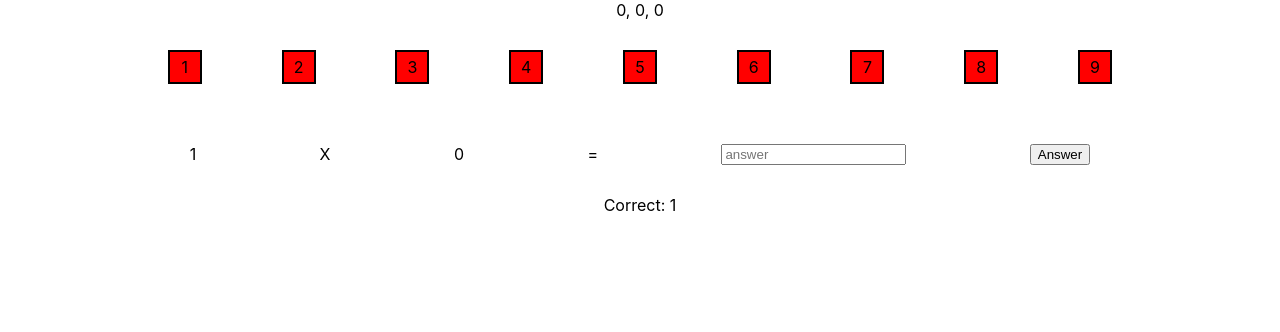
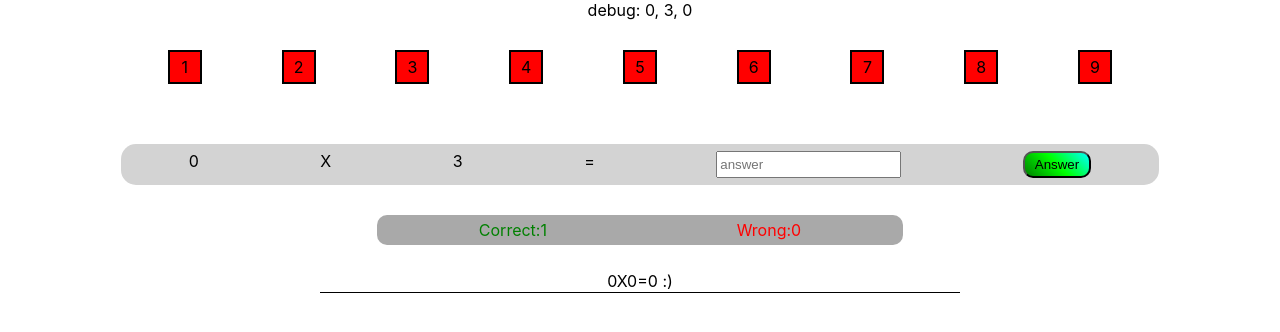
Before and after one commit to CoHogan1/multiplicationTable, a React (Create React App) app: page / in a window 1280 px wide. Both pictures are taken after a click on the button "Answer". Shown: the top 332 px of the page. Built offline with nearby package versions, Linux system fonts and the light colour scheme.

Commit message:
added wrong score, corrected selection not changing back to origional colors

```diff
--- a/src/App.css
+++ b/src/App.css
@@ -32,9 +32,41 @@
 }
 
 .equation{
+    background-color: lightgrey;
+    padding: 7px;
+    border-radius: 15px;
     width: 80%;
     margin: 30px auto;
     display: flex;
     flex-direction: row;
     justify-content: space-around;
 }
+
+button {
+    border-radius: 10px;
+    padding: 4px 10px;
+    background: linear-gradient(45deg, green, lime, cyan);
+}
+
+.scores {
+    margin: auto;
+    width:40%;
+    padding: 5px 7px;
+    border-radius: 10px;
+    display: flex;
+    justify-content: space-around;
+    background-color: darkgrey;
+}
+
+.answerList {
+    margin: 20px auto;
+    padding: 5px;
+    /* border: 3px solid black; */
+    width: 50%;
+
+}
+
+.listItem {
+    padding: 1px;
+    border-bottom: 1px solid black;
+}
--- a/src/App.js
+++ b/src/App.js
@@ -7,16 +7,27 @@ let tables = [1,2,3,4,5,6,7,8,9]
 function App() {
     let [selectedTable, setSelectedtable] = useState(0);
     let [secondNumber, setSecondNumber] = useState(0);
+    let [ansList, setAnsList] = useState([]);
     let [input, setInput] = useState('');
+    let [guess, setGuess] = useState(0);
     let [score, setScore] = useState(0);
-    let [guess, setGuess] = useState(0);
+    let [wrong, setWrong] = useState(0);
+
+
 
 
     // set first number to practice multiplicaiton on
     const select = (e) => {
         console.log("select");
         setSelectedtable(e.target.innerHTML)
-        e.target.className="selected";
+        // select parent element
+        let parent = e.target.parentElement
+        // loop through parent element's children and set all classes
+        for (let i = 0; i < parent.children.length; i++){
+            parent.children[i].className = "table-number"
+        }
+        // change color or selsected class
+        e.target.className = "selected";
         // set second number
         getNum()
     }
@@ -28,12 +39,15 @@ function App() {
         console.log(num, " setting sec num");
     }
 
+    // set anser "guess" in state
     const handleChange = (e) => {
         setInput(e.target.value)
         setGuess(parseInt(e.target.value))
     }
 
+    // check math
     const check = (e) => {
+        // add 5 second delay
         console.log("check");
         let value = selectedTable * secondNumber
         console.log(value, "value", guess, "guess");
@@ -42,16 +56,21 @@ function App() {
             console.log("true");
             setScore(score+=1)
             setInput(input = '');
+            getNum();
+            //console.log([parseInt(selectedTable),"X",secondNumber, "=",guess]);
+            ansList.push([parseInt(selectedTable),"X",secondNumber, "=",guess])
+            setAnsList(ansList)
         } else {
             console.log("false");
-            // clear input
+            setInput(input = '');
+            setWrong(wrong+=1)
         }
     }
 
 
   return (
     <div className="App">
-        <div>{selectedTable}, {secondNumber}, {guess}</div>
+        <div>debug: {selectedTable}, {secondNumber}, {guess}</div>
 
         <div className="table-type">
             {tables.map((a,b) => <div
@@ -62,7 +81,7 @@ function App() {
         </div>
 
         <div className="equation">
-            <div>{selectedTable || 1}</div>
+            <div>{selectedTable}</div>
             <div>X</div>
             <div>{secondNumber}</div>
             <div> = </div>
@@ -73,7 +92,15 @@ function App() {
                 >Answer</button>
         </div>
 
-        <div>Correct: {score}</div>
+        <div className="scores">
+            <div style={{color: "green"}}>Correct:{score}</div>
+            <div style={{color: "red"}}>Wrong:{wrong}</div>
+        </div>
+
+        <div className="answerList">
+            {ansList.map((a,b) => <div key={b} className="listItem">{a} :)</div>)}
+             {/* add correct answer data here */}
+        </div>
 
     </div>
   );
```
